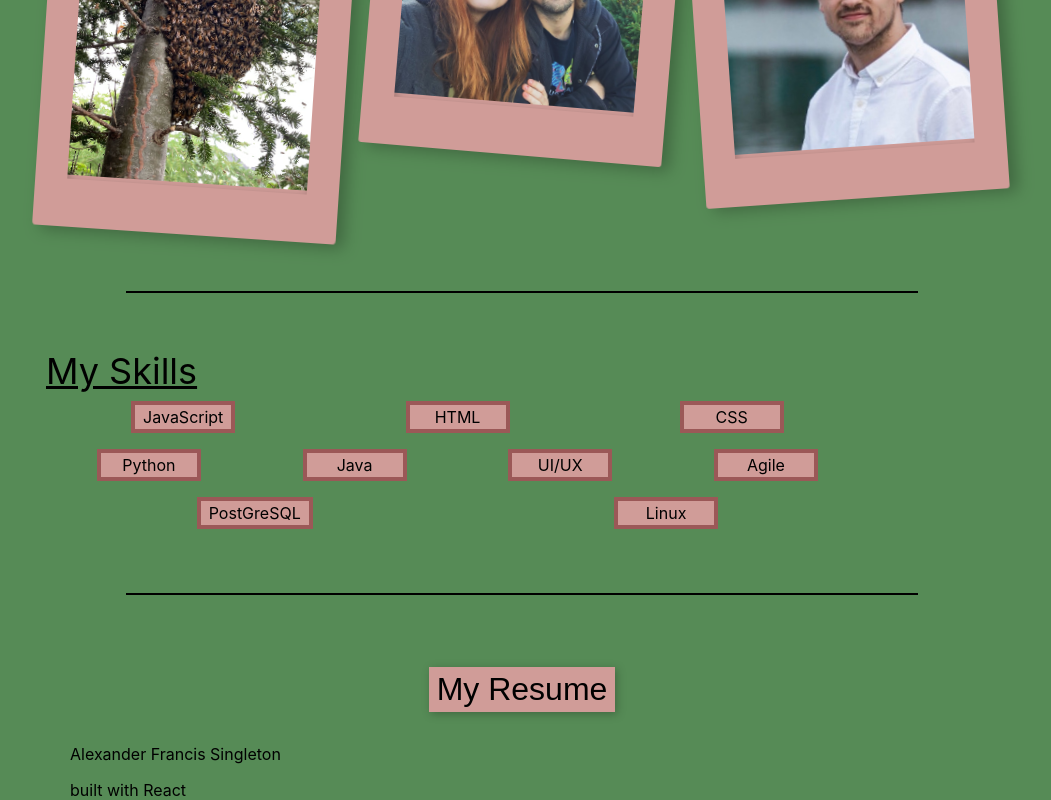
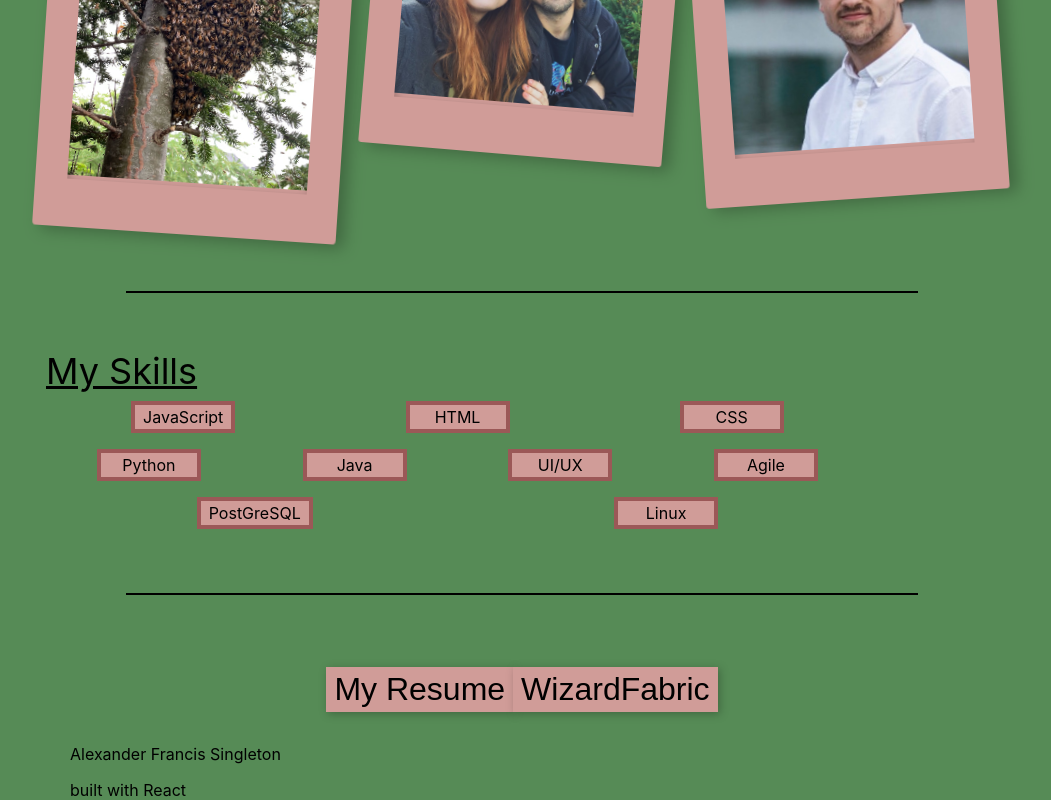
Before and after one commit to Sixsinglebird/portfolio, a React (Create React App) app: page / in a window 1280 px wide. Shown: the part 922-1722 px from the top of the page, without its empty margins (118-1169 px from the left). Built offline with nearby package versions, Linux system fonts and the light colour scheme.

Commit message:
Update Navigation.js

```diff
--- a/src/components/Navigation.jsx
+++ b/src/components/Navigation.jsx
@@ -3,8 +3,12 @@ import Button from "./Button";
 const Navigation = () => {
   return (
     <div id="nav" className="flex">
-      <a href="https://www.dropbox.com/scl/fi/2tkbfcmfkm611iibt1jde/Resume-2023_10_06.pdf?rlkey=b4xfb8ilezpqdeecftokg51gn&dl=1">
+      <a href="https://www.dropbox.com/scl/fi/ts32m1ff4m3uotfj05uyb/Resume-2023_10_30.pdf?rlkey=qj5gpoa1de3x4d96ztawv058x&dl=1">
         <Button text="My Resume" />
+      </a>
+      <a href="https://modrinth.com/mod/wizardfabric">
+        {" "}
+        <Button text="WizardFabric" />
       </a>
     </div>
   );
```
